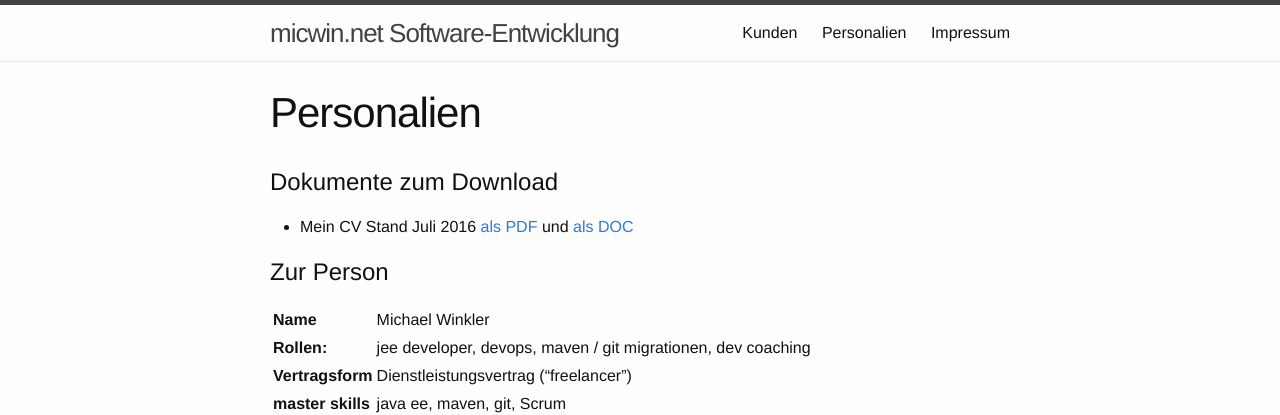
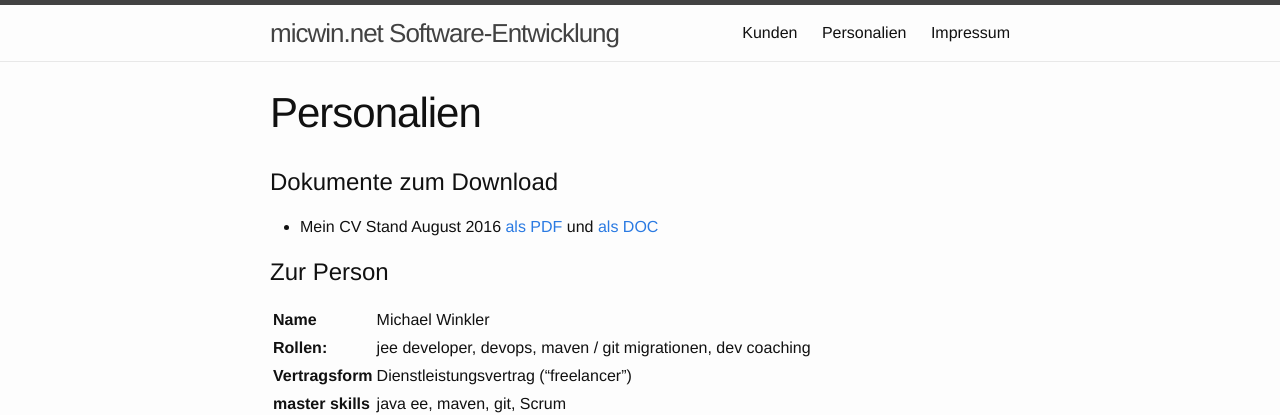
Before and after one commit to micwin/micwin.github.io, a Jekyll site: the page built from cv.md, in a window 1280 px wide. Shown: the top 415 px of the page. Built offline with Jekyll 4.4.1, drawn with Linux system fonts in a browser that asks for light colours.

Commit message:
Adjusted to-date aug 2016

```diff
--- a/cv.md
+++ b/cv.md
@@ -6,7 +6,7 @@
 
 # Dokumente zum Download #
 
-* Mein CV Stand Juli 2016 [als PDF](../downloads/micwin_profil.pdf) und [als DOC](../downloads/micwin_profil.doc)
+* Mein CV Stand August 2016 [als PDF](../downloads/micwin_profil.pdf) und [als DOC](../downloads/micwin_profil.doc)
 
 # Zur Person #
 
```
